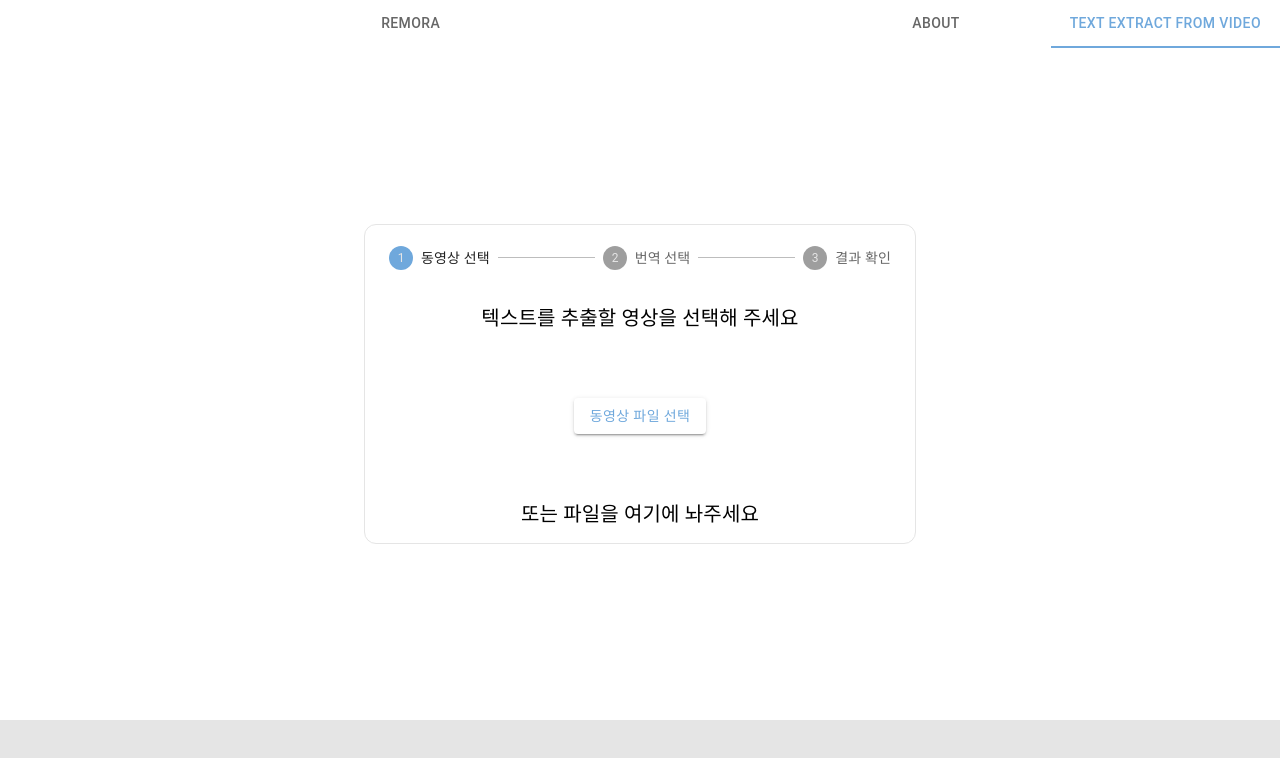
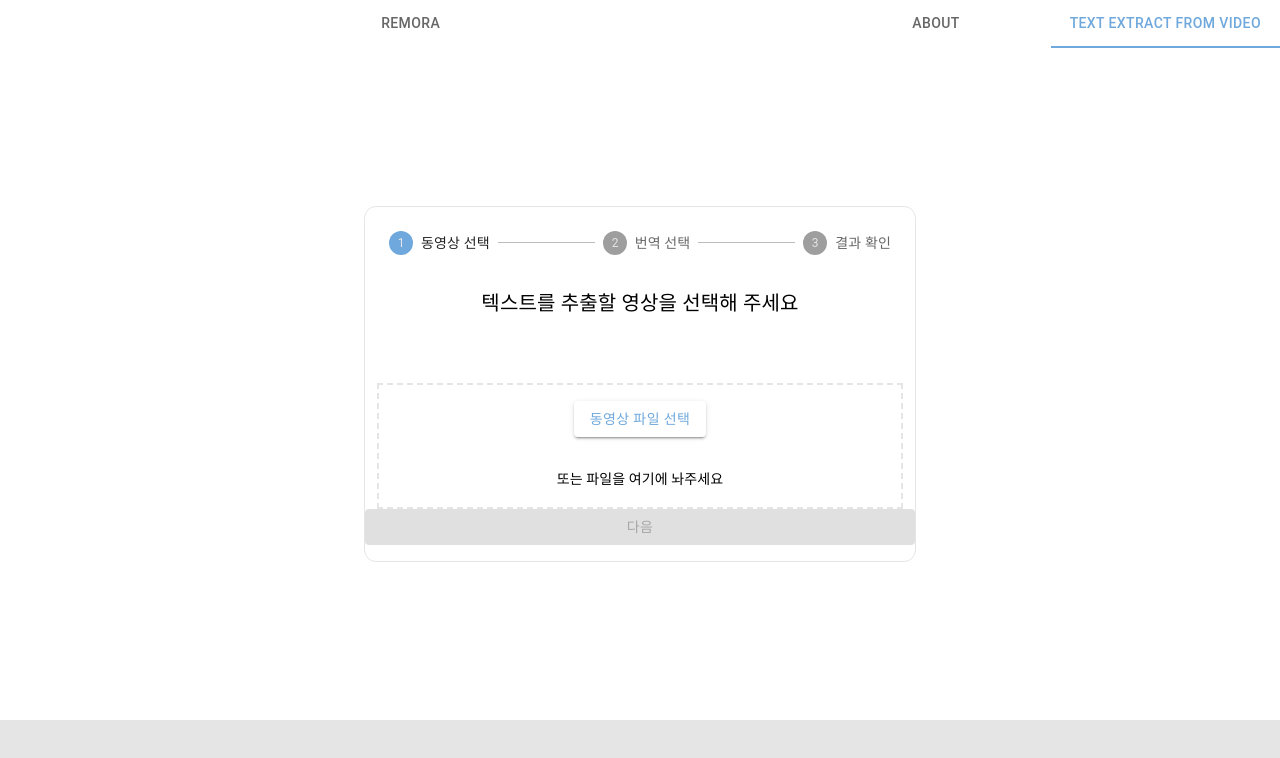
Before and after one commit to park-se-jun/remora_react, a React (Create React App) app: page /extract in a window 1280 px wide. Shown: the top 758 px of the page. Built offline with nearby package versions, Linux system fonts and the light colour scheme.

Commit message:
feat,refactor : dropbox에 따른 코드 변경, 리팩토링

```diff
--- a/src/components/UI/molecules/ExtractStepper.jsx
+++ b/src/components/UI/molecules/ExtractStepper.jsx
@@ -3,58 +3,38 @@ import {
     Box,
     /* LinearProgress, */ Step,
     StepLabel,
-    Grid,
-    Typography,
 } from "@mui/material";
 import React from "react";
+
 import BasicButton from "../atoms/BasicButton";
+import VideoItems from "./VideoItems";
+import FileSelectStep from "./FileSelectStep";
 
 const steps = ["동영상 선택", "번역 선택", "결과 확인"];
-function FileSelectStep() {
-    return (
-        <Grid
-            container
-            justifyContent="center"
-            alignItems="center"
-            spacing={4}
-            wrap="wrap"
-        >
-            <Grid item xs="auto">
-                <Typography variant="h6">
-                    텍스트를 추출할 영상을 선택해 주세요
-                </Typography>
-            </Grid>
-            <Grid item xs={12} />
-            <Grid item xs="auto">
-                <BasicButton text="동영상 파일 선택" />
-            </Grid>
-            <Grid item xs={12} />
-            <Grid item xs="auto">
-                <Typography variant="h6">
-                    또는 파일을 여기에 놔주세요
-                </Typography>
-            </Grid>
-        </Grid>
-    );
-}
-// function UploadStep() {}
-// function TranslationStep() {}
-// function ExtractStep() {}
-// function ResultStep() {}
+
 function ExtractStepper() {
     const [activeStep, setActiveStep] = React.useState(0);
+    const [fileArray, setFileArray] = React.useState([]);
     const handleNext = () => {
         setActiveStep(prevActiveStep => prevActiveStep + 1);
     };
+    const handleFiles = acceptedFiles => {
+        const list = fileArray.concat(acceptedFiles);
+        console.log(list);
+        setFileArray(list);
+    };
+
     return (
         <Box
             sx={{
+                display: "flex",
+                flexDirection: "column",
                 border: 1,
                 borderColor: "#e5e5e5",
                 borderRadius: 3,
                 maxWidth: "550px",
-                pt: "1%",
-                pb: "1%",
+                pt: "1rem",
+                pb: "1rem",
             }}
         >
             <Stepper
@@ -69,7 +49,35 @@ function ExtractStepper() {
                     );
                 })}
             </Stepper>
-            <FileSelectStep onClick={handleNext} />
+            {
+                {
+                    0: (
+                        <>
+                            <FileSelectStep getFileArray={handleFiles} />
+                            <Box sx={{ display: "flex" }}>
+                                <VideoItems
+                                    Files={fileArray}
+                                    TranslationDisabled
+                                />
+                            </Box>
+                        </>
+                    ),
+                    1: (
+                        <>
+                            번역 여부를 선택해 주세요
+                            <Box sx={{ display: "flex" }}>
+                                <VideoItems Files={fileArray} />
+                            </Box>
+                        </>
+                    ),
+                }[activeStep]
+            }
+
+            {fileArray.length === 0 ? (
+                <BasicButton text="다음" disabled onClick={handleNext} />
+            ) : (
+                <BasicButton text="다음" onClick={handleNext} />
+            )}
         </Box>
     );
 }
--- /dev/null
+++ b/src/components/UI/molecules/FileSelectStep.jsx
@@ -0,0 +1,28 @@
+import PropTypes from "prop-types";
+import { Grid, Typography } from "@mui/material";
+import DropBox from "./DropBox";
+
+export default function FileSelectStep({ getFileArray }) {
+    return (
+        <Grid
+            container
+            justifyContent="center"
+            alignItems="center"
+            spacing={4}
+            wrap="wrap"
+        >
+            <Grid item xs="auto">
+                <Typography variant="h6">
+                    텍스트를 추출할 영상을 선택해 주세요
+                </Typography>
+            </Grid>
+            <Grid item xs={12} />
+            <Grid item xs="11.5">
+                <DropBox handleFiles={getFileArray} />
+            </Grid>
+        </Grid>
+    );
+}
+FileSelectStep.propTypes = {
+    getFileArray: PropTypes.func.isRequired,
+};
```
